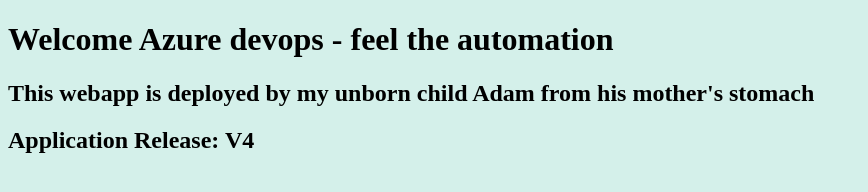
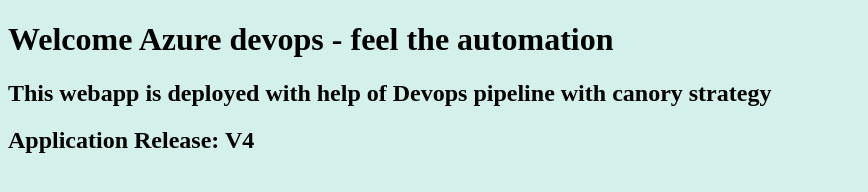
Before and after one commit to abdimalik2010/webapp-deployment, a plain HTML site: page index.html in a window 1280 px wide. Shown: the whole page, without its empty margins (0-868 px from the left). Drawn offline with Linux system fonts and the light colour scheme.

```diff
--- a/index.html
+++ b/index.html
@@ -2,7 +2,7 @@
 <html>
    <body style="background-color:rgb(212, 240, 234);">
       <h1>Welcome Azure devops - feel the automation</h1>
-      <h2>This webapp is deployed by my unborn child Adam from his mother's stomach </h2>
+      <h2>This webapp is deployed with help of Devops pipeline with canory strategy </h2>
       <h2>Application Release: V4</h2>
    </body>
 </html>
```
